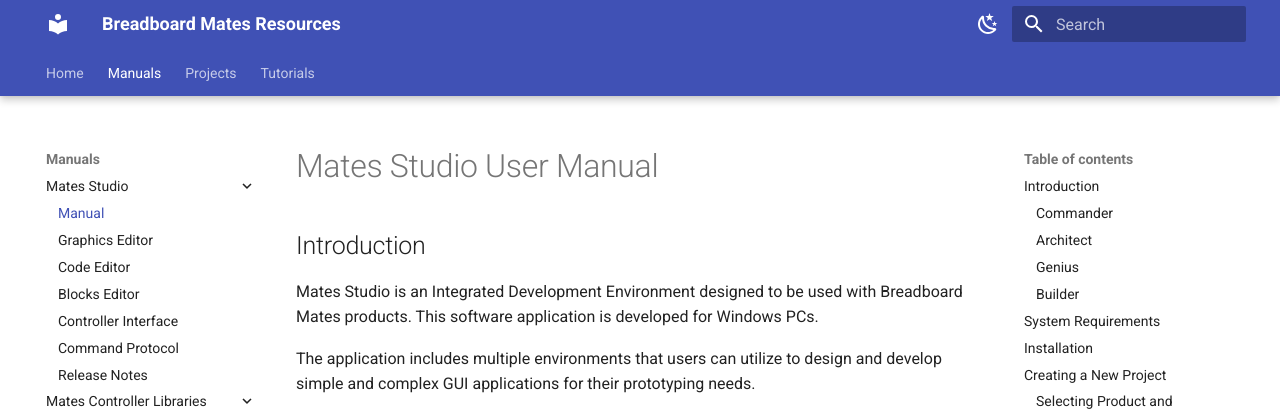
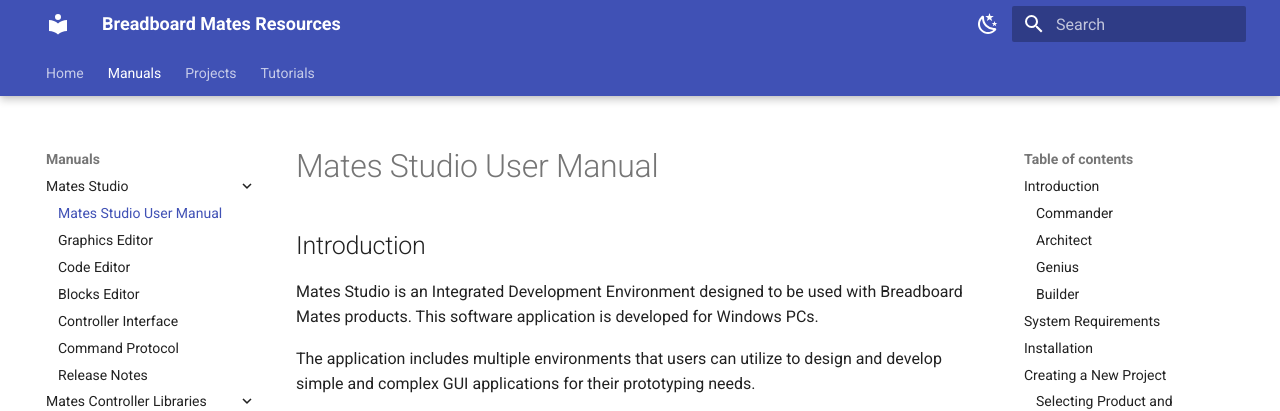
Before and after one commit to iSOLveIT/mkdocs-gen, an MkDocs documentation site: the page built from docs/studio/mates-studio-user-manual.md, in a window 1280 px wide. Shown: the top 411 px of the page. Built offline with MkDocs 1.6.1 and Material for MkDocs 9.7.7, drawn with Linux system fonts in a browser that asks for light colours; some of the changed lines change nothing that is shown.

```diff
--- a/mkdocs.yml
+++ b/mkdocs.yml
@@ -4,7 +4,7 @@
   - Home: index.md
   - Manuals:
     - Mates Studio:
-      - Manual: studio/mates-studio-user-manual.md
+      - studio/mates-studio-user-manual.md
       - Graphics Editor: studio/mates-studio-graphics-editor.md
       - Code Editor: studio/mates-studio-code-editor.md
       - Blocks Editor: studio/mates-studio-blocks-editor.md
```
